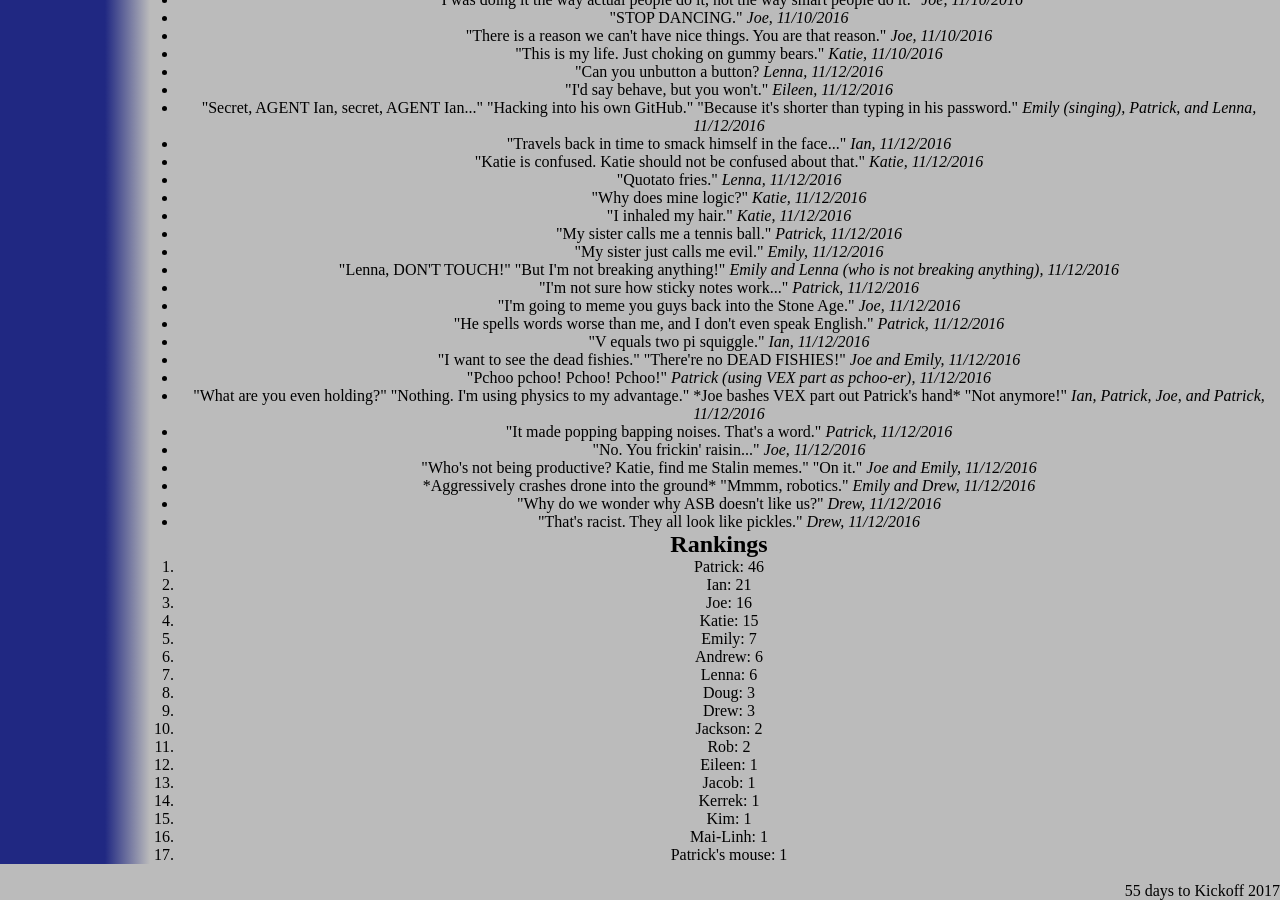
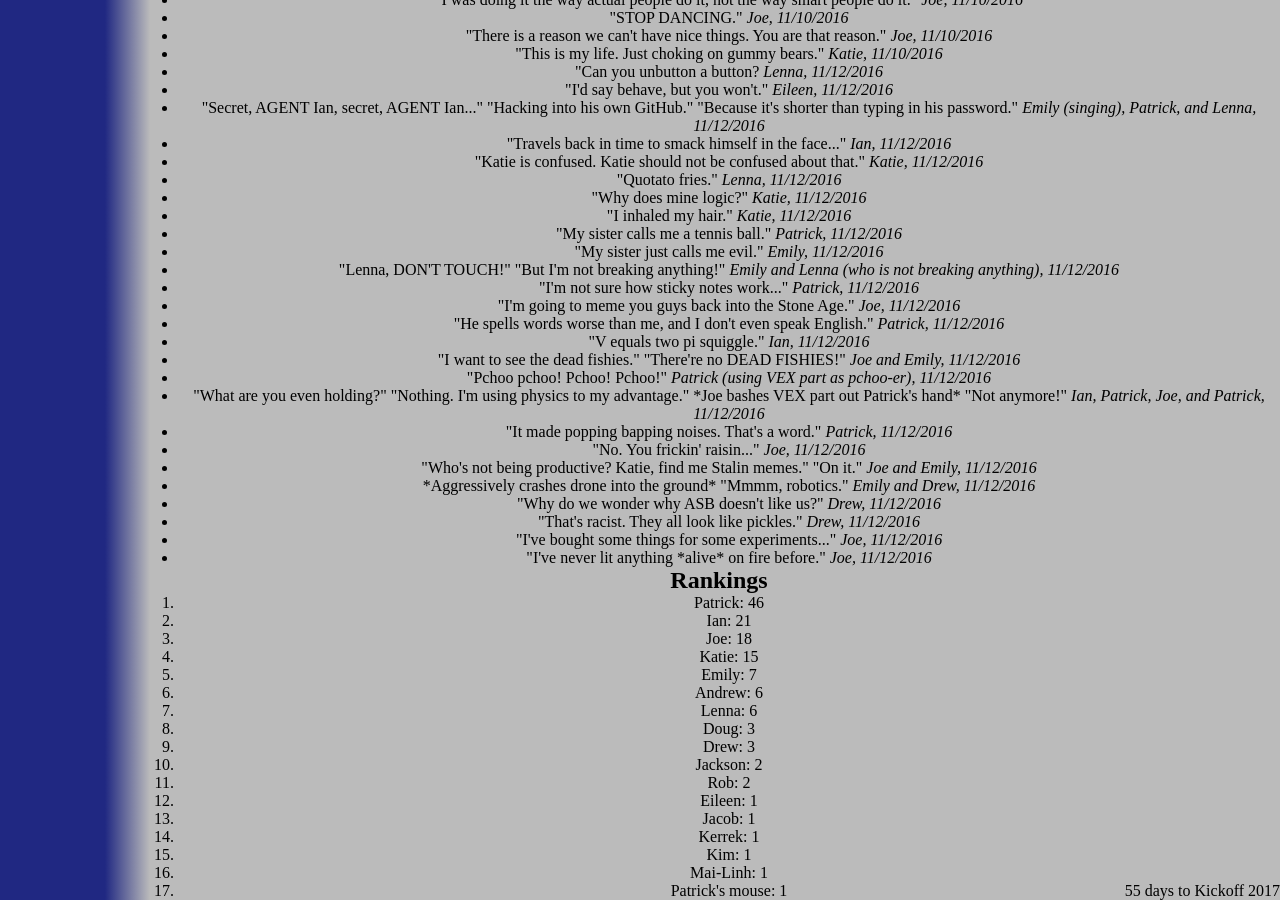
Before and after one commit to katiebugmoon/FRC4131.github.io, a Jekyll site: the page built from media/2017/quotes.html, in a window 1280 px wide and 900 px high, scrolled down 1519 px. Built offline with Jekyll 4.4.1, drawn with Linux system fonts in a browser that asks for light colours; nearby versions of some CDN libraries.

Commit message:
Update quotes.html

```diff
--- a/media/2017/quotes.html
+++ b/media/2017/quotes.html
@@ -108,6 +108,8 @@ title: Build Season 2017 Quotes
 	<li>*Aggressively crashes drone into the ground* "Mmmm, robotics." <i>Emily and Drew, 11/12/2016</i></li>
 	<li>"Why do we wonder why ASB doesn't like us?" <i>Drew, 11/12/2016</i></li>
 	<li>"That's racist. They all look like pickles." <i>Drew, 11/12/2016</i></li>
+	<li>"I've bought some things for some experiments..." <i>Joe, 11/12/2016</i></li>
+	<li>"I've never lit anything *alive* on fire before." <i>Joe, 11/12/2016</i></li>
 </ul>
 <h2>Rankings</h2>
 <ol id='rankings'></ol>
```
